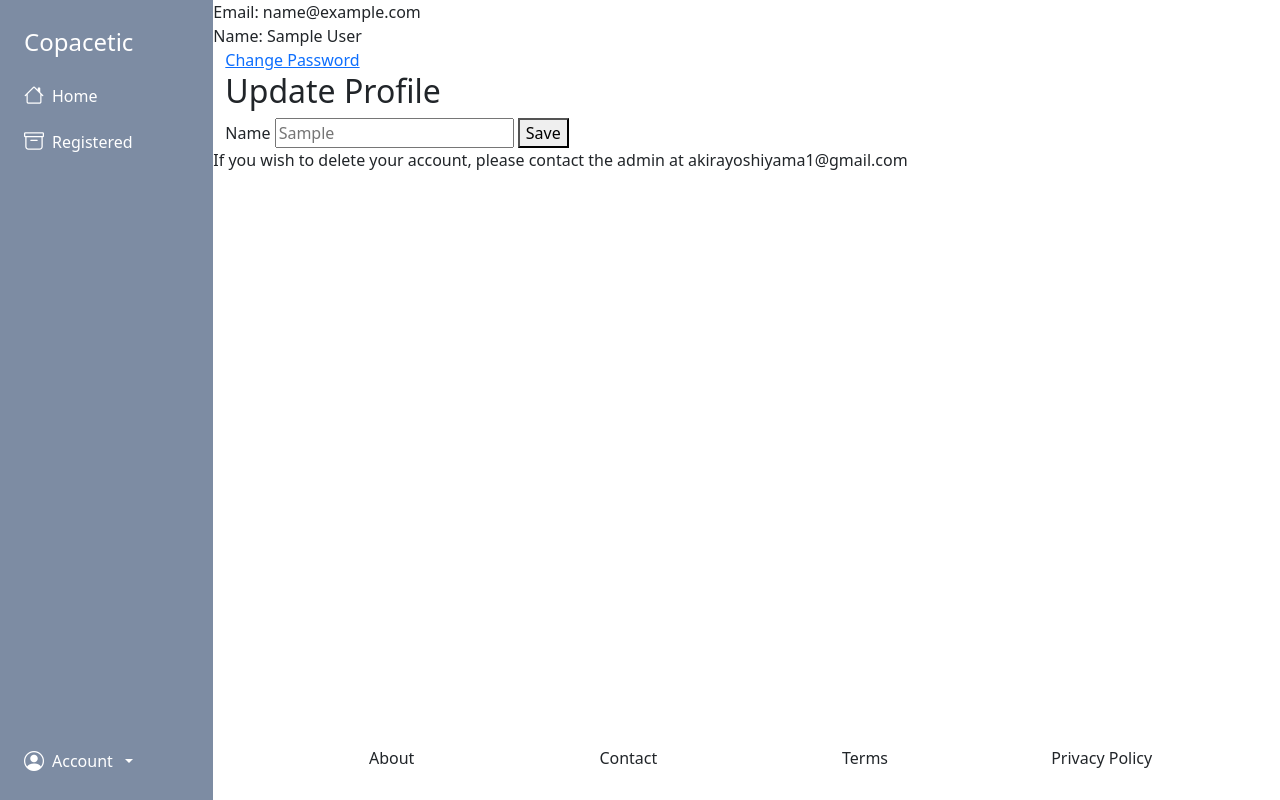
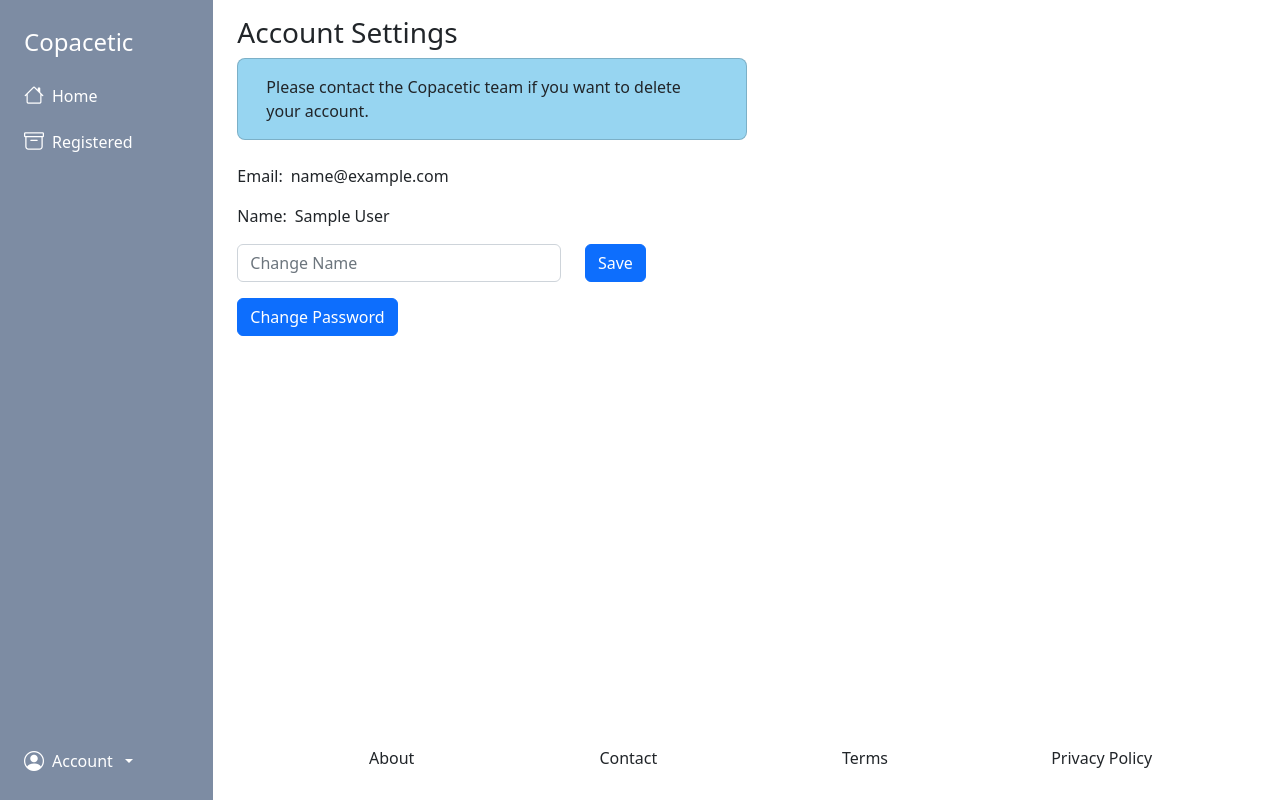
Before and after one commit to AkiraY1/TabCenter, a Django app: page /account/ in a window 1280 px wide. Run offline with Django 3.2, Linux system fonts and the light colour scheme; the visitor is signed in with stand-in values (Sample User, id 1); some libraries are stand-ins or nearby versions.

Commit message:
account settings page nice-ified

```diff
--- a/TabCenterApp/templates/TabCenterApp/account.html
+++ b/TabCenterApp/templates/TabCenterApp/account.html
@@ -2,18 +2,35 @@
 
 {% block content %}
 
-    Email: {{ user.email }} <br>
-    Name: {{ user.name }} <br>
-    <a href="/change-password">Change Password</a>
-
-    <h2>Update Profile</h2>
-    <form method="POST">
+<div class="container py-3 px-4">
+    <h3>Account Settings</h3>
+    <div class="card mb-3 w-50" style="border-radius: 0.5rem; background-color: #97d5f1;">
+        <div class="card-body">
+            <div class="container">
+                Please contact the Copacetic team if you want to delete your account.
+            </div>
+        </div>
+    </div>
+    <div class="py-2">
+        <h6 class="d-inline">Email:</h6><div class="d-inline px-2">{{ user.email }}</div>
+    </div>
+    <div class="py-2">
+        <h6 class="d-inline">Name:</h6><div class="d-inline px-2">{{ user.name }}</div>
+    </div>
+    <form method="POST" class="py-2">
         {% csrf_token %}
-        <label for="name">Name</label>
-        <input type="text" name="name" id="name" placeholder={{ user.name }}>
-        <button type="submit">Save</button>
+        <div class="row">
+            <div class="col-4">
+                <input class="form-control d-inline" type="text" name="name" id="name" placeholder="Change Name">
+            </div>
+            <div class="col-3">
+                <button type="submit" class="btn btn-primary d-inline">Save</button>
+            </div>
+        </div>
     </form>
-
-    If you wish to delete your account, please contact the admin at akirayoshiyama1@gmail.com
+    <div class="py-2">
+        <a href="/change-password"><button class="btn btn-primary">Change Password</button></a>
+    </div>
+</div>
 
 {% endblock content %}
```
